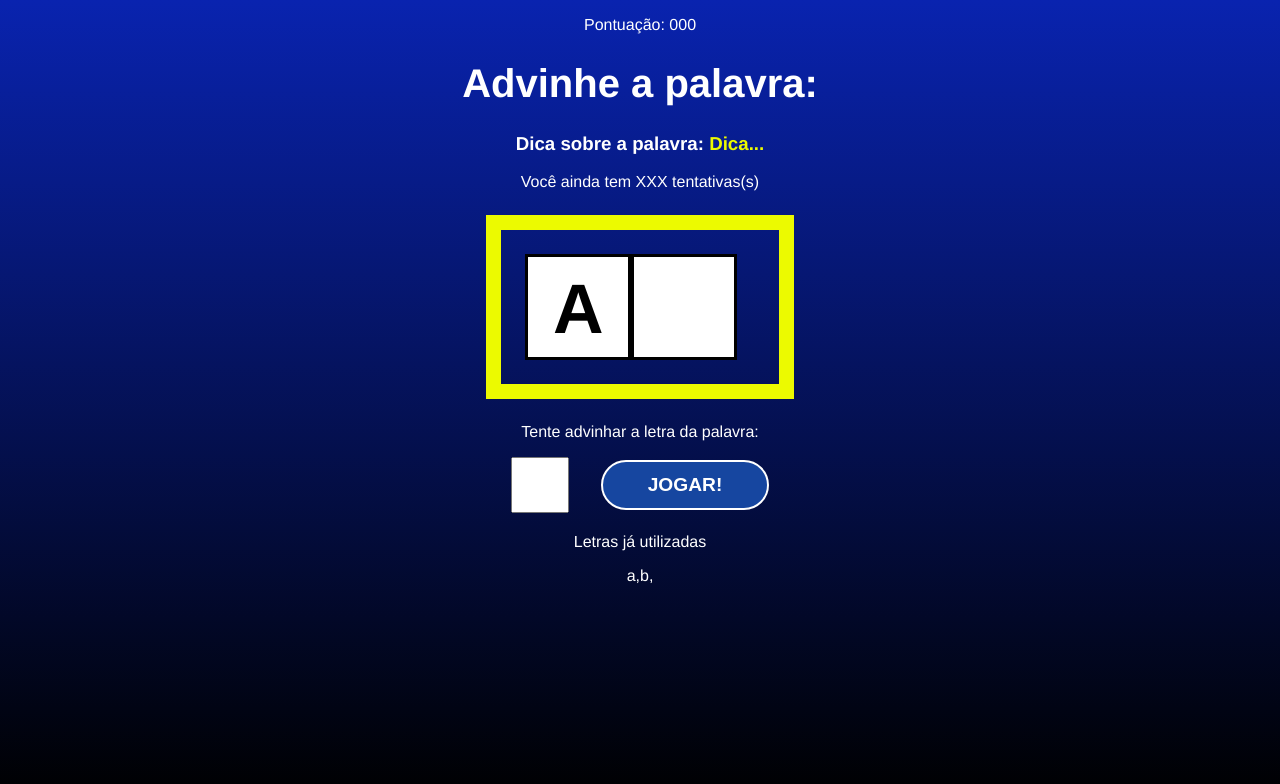
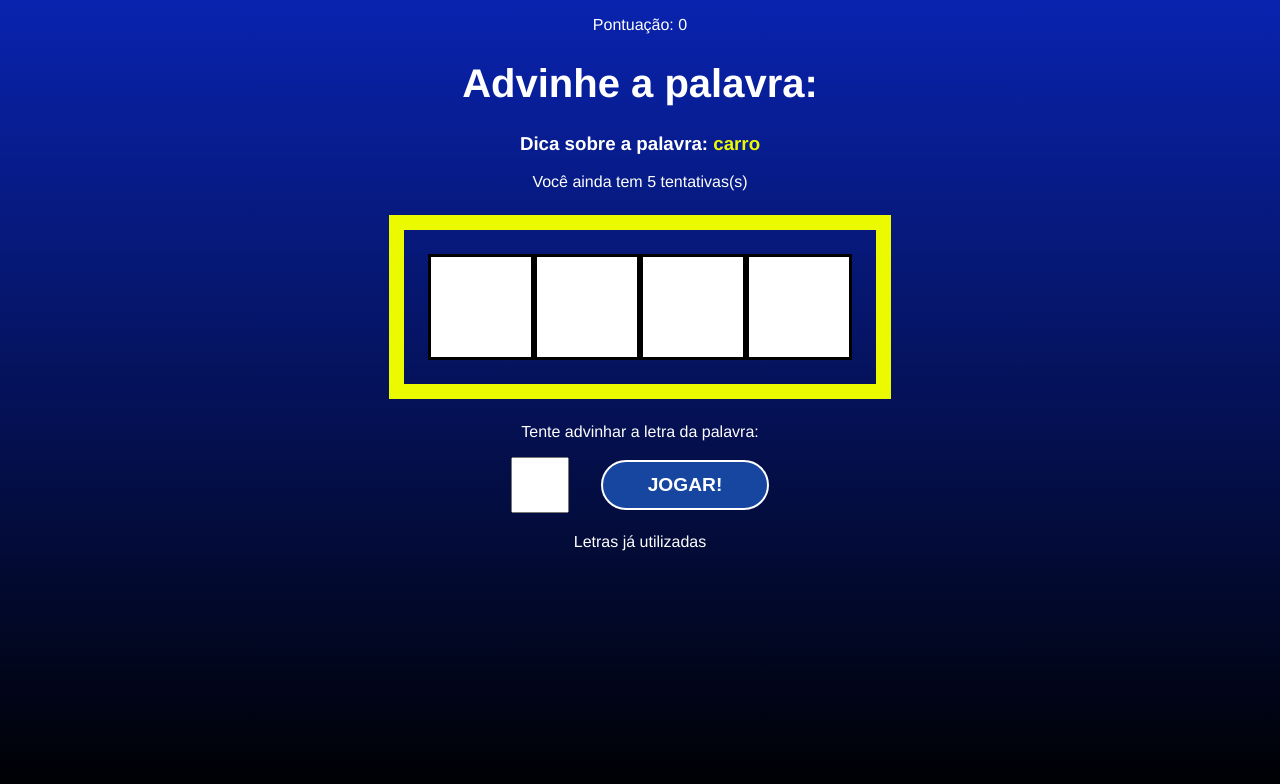
Before and after one commit to juliuscaezarff/Secret-Word, a React (Vite) app: page / in a window 1280 px wide. Both pictures are taken after a click on the button "COMEÇAR O JOGO". Shown: the top 784 px of the page. Built offline with nearby package versions, Linux system fonts and the light colour scheme.

Commit message:
add hook and logic

```diff
--- a/src/App.jsx
+++ b/src/App.jsx
@@ -26,7 +26,12 @@
 
   const [pickedWord, setPickedWord] = useState("")
   const [pickedCategory, setPickedCategory] = useState("")
-  const [letters, setLetters] = useState("")
+  const [letters, setLetters] = useState([])
+
+  const [guessedLetters, setGuessedLetters] = useState([])
+  const [wrongLetters, setWrongLetters] = useState([])
+  const [guesses, setGuesses] = useState(5)
+  const [score, SetScore] = useState(0)
 
   const pickedWordAndPickedCategory = () => {
     //pick a random category
@@ -60,14 +65,14 @@
     //fill states
     setPickedWord(word)
     setPickedCategory(category)
-    setLetters(letters)
+    setLetters(wordLetters)
 
     setGameStage(stages[1].name)
   }
 
   // process the letter input
-  const verifyLetter = () => {
-    setGameStage(stages[2].name)
+  const verifyLetter = (letter) => {
+    console.log(letter)
   }
 
   //restart the game
@@ -78,7 +83,16 @@
   return (
     <div className="App">
       {gameStage === "start" && <StartScreen startGame={startGame}/>}
-      {gameStage === "game" && <Game verifyLetter={verifyLetter}/>}
+      {gameStage === "game" && <Game
+      verifyLetter={verifyLetter}
+      pickedWord={pickedWord}
+      pickedCategory={pickedCategory}
+      letters={letters}
+      guessedLetters={guessedLetters}
+      wrongLetters={wrongLetters}
+      guesses={guesses}
+      score={score}
+      />}
       {gameStage === "end" && <GameOver retry={retry}/>}
 
     </div>
--- a/src/components/Game.jsx
+++ b/src/components/Game.jsx
@@ -1,32 +1,70 @@
+import { useState, useRef } from 'react'
+
 import './Game.css'
 
-const Game = ({ verifyLetter }) => {
+const Game = ({
+  verifyLetter,
+  pickedWord,
+  pickedCategory,
+  letters,
+  guessedLetters,
+  wrongLetters,
+  guesses,
+  score
+}) => {
+  const [letter, setLetter] = useState("")
+  const letterInputRef = useRef(null)
+
+  const handleSubmit = (e) => {
+    e.preventDefault()
+
+    verifyLetter(letter)
+
+    setLetter("")
+
+    letterInputRef.current.focus()
+  }
 
   return(
+
    <div className="game">
     <p className="point">
-      <span>Pontuação: 000</span>
+      <span>Pontuação: {score}</span>
     </p>
     <h1>Advinhe a palavra:</h1>
     <h3 className="tip">
-      Dica sobre a palavra: <span>Dica...</span>
+      Dica sobre a palavra: <span>{pickedCategory}</span>
     </h3>
-    <p>Você ainda tem XXX tentativas(s)</p>
+    <p>Você ainda tem {guesses} tentativas(s)</p>
     <div className="wordContainer">
-      <span className="letter">A</span>
-      <span className="blankSquare"></span>
+     {letters.map((letter, i) =>
+      guessedLetters.includes(letter) ? (
+        <span key={i} className="letter">{letter}</span>
+      ) : (
+        <span key={i} className="blankSquare"></span>
+      )
+     )}
     </div>
     <div className="letterContainer">
       <p>Tente advinhar a letra da palavra:</p>
-      <form>
-        <input type="text" name="letter" maxLength="1" required />
+      <form onSubmit={handleSubmit}>
+        <input
+        type="text"
+        name="letter"
+        maxLength="1"
+        required
+        onChange={(e) => setLetter(e.target.value)}
+        value={letter}
+        ref={letterInputRef}
+        />
         <button>Jogar!</button>
       </form>
     </div>
     <div className="wordLettersContainer">
       <p>Letras já utilizadas</p>
-      <span>a,</span>
-      <span>b,</span>
+      {wrongLetters.map((letter, i) => (
+        <span key={i}>{letter}, </span>
+      ))}
     </div>
    </div>
   )
```
